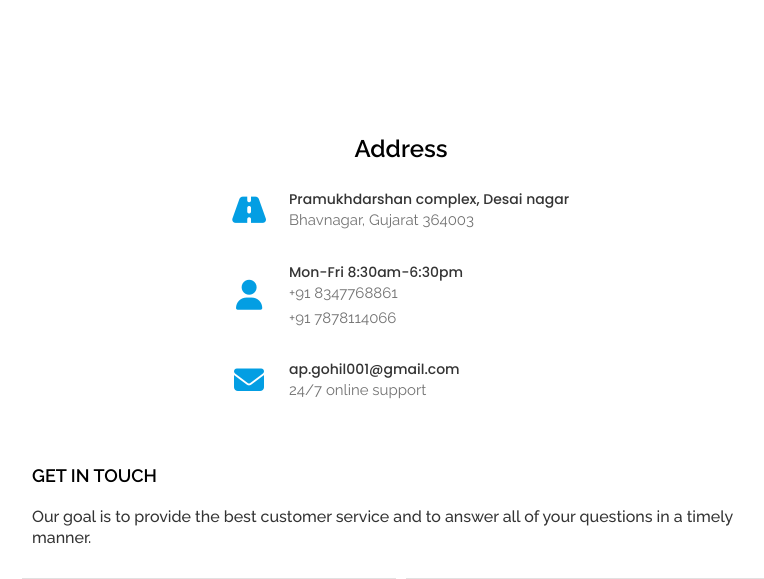
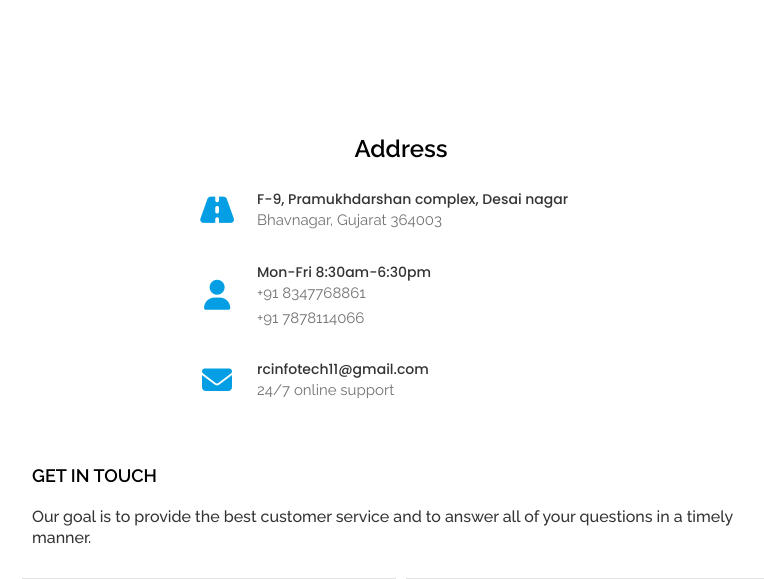
Before and after one commit to UtsavDungrani/RCInfotech, a PHP site: page /RCInfotech/contact.php in a window 1280 px wide. Shown: the part 440-1019 px from the top of the page, without its empty margins (239-1003 px from the left). Run offline with PHP 8.4, Linux system fonts and the light colour scheme; data comes from the database, SQL or seed files in the repository.

Commit message:
Your message here

```diff
--- a/checkout.php
+++ b/checkout.php
@@ -16,6 +16,12 @@ if ($_SESSION["username"] === "user") {
 // Start session and initialize cart if not exists
 if (!isset($_SESSION['cart'])) {
   $_SESSION['cart'] = [];
+}
+
+// Redirect to index.php if cart is empty
+if (empty($_SESSION['cart'])) {
+  header("Location: index.php");
+  exit;
 }
 
 // Include PHPMailer classes
--- a/contact.php
+++ b/contact.php
@@ -236,13 +236,13 @@ if (!isset($_SESSION["username"])) {
 							<div class="col-lg-12 col-md-12 col-sm-12 col-xs-12 adress_cont margin_bottom_30">
 								<h3 class="text-center mb-4">Address</h3>
 								<div class="row justify-content-center">
-									<div class="col-lg-6 col-md-8 col-sm-10">
+									<div class="col-lg-7 col-md-8 col-sm-10">
 										<div class="information_bottom d-flex align-items-center mb-4">
 											<div class="icon_bottom me-3">
 												<i class="fa fa-road" aria-hidden="true"></i>
 											</div>
 											<div class="info_cont">
-												<h4>Pramukhdarshan complex, Desai nagar</h4>
+												<h4>F-9, Pramukhdarshan complex, Desai nagar</h4>
 												<p class="mb-0">Bhavnagar, Gujarat 364003</p>
 											</div>
 										</div>
@@ -261,7 +261,7 @@ if (!isset($_SESSION["username"])) {
 												<i class="fa fa-envelope" aria-hidden="true"></i>
 											</div>
 											<div class="info_cont">
-												<h4>ap.gohil001@gmail.com</h4>
+												<h4>rcinfotech11@gmail.com</h4>
 												<p class="mb-0">24/7 online support</p>
 											</div>
 										</div>
--- a/footer.php
+++ b/footer.php
@@ -53,7 +53,7 @@
                         <div class="main-heading left_text">
                             <h2>Contact us</h2>
                         </div>
-                        <p>F-9,Pramukhdarshan complex, Desai nagar, Bhavnagar, Gujarat 364003<br>
+                        <p>F-9, Pramukhdarshan complex, Desai nagar, Bhavnagar, Gujarat 364003<br>
                             <span style="font-size:18px;"><a href="tel:+9876543210">+91 7878114066</a></span>
                         </p>
                         <div class="footer_mail-section">
--- a/index.php
+++ b/index.php
@@ -505,7 +505,7 @@ $services = $stmt1->fetchAll(PDO::FETCH_ASSOC);  // Changed to use $stmt1 and st
               </div>
               <div class="service_cont">
                 <h3 class="service_head"><?= $service['name'] ?></h3>
-                <p><?= $service['page_des'] ?></p>
+                <p style="text-align: justify;"><?= $service['page_des'] ?></p>
                 <div class="bt_cont">
                   <a class="btn sqaure_bt" href="service_display.php?id=<?= $service['id'] ?>">View Service</a>
                 </div>
@@ -666,7 +666,7 @@ $services = $stmt1->fetchAll(PDO::FETCH_ASSOC);  // Changed to use $stmt1 and st
             </div>
             <div class="side_bar_blog">
               <h4>GET A QUOTE</h4>
-              <p>
+              <p style="text-align: justify;">
                 Computers make it easier to do a lot of things, but most of the things they make it easier to do don't
                 need to be done.
               </p>
```
Also changed, not shown: product.php (+4 -4 lines). Lines whose indentation alone changed are shown as unchanged.
